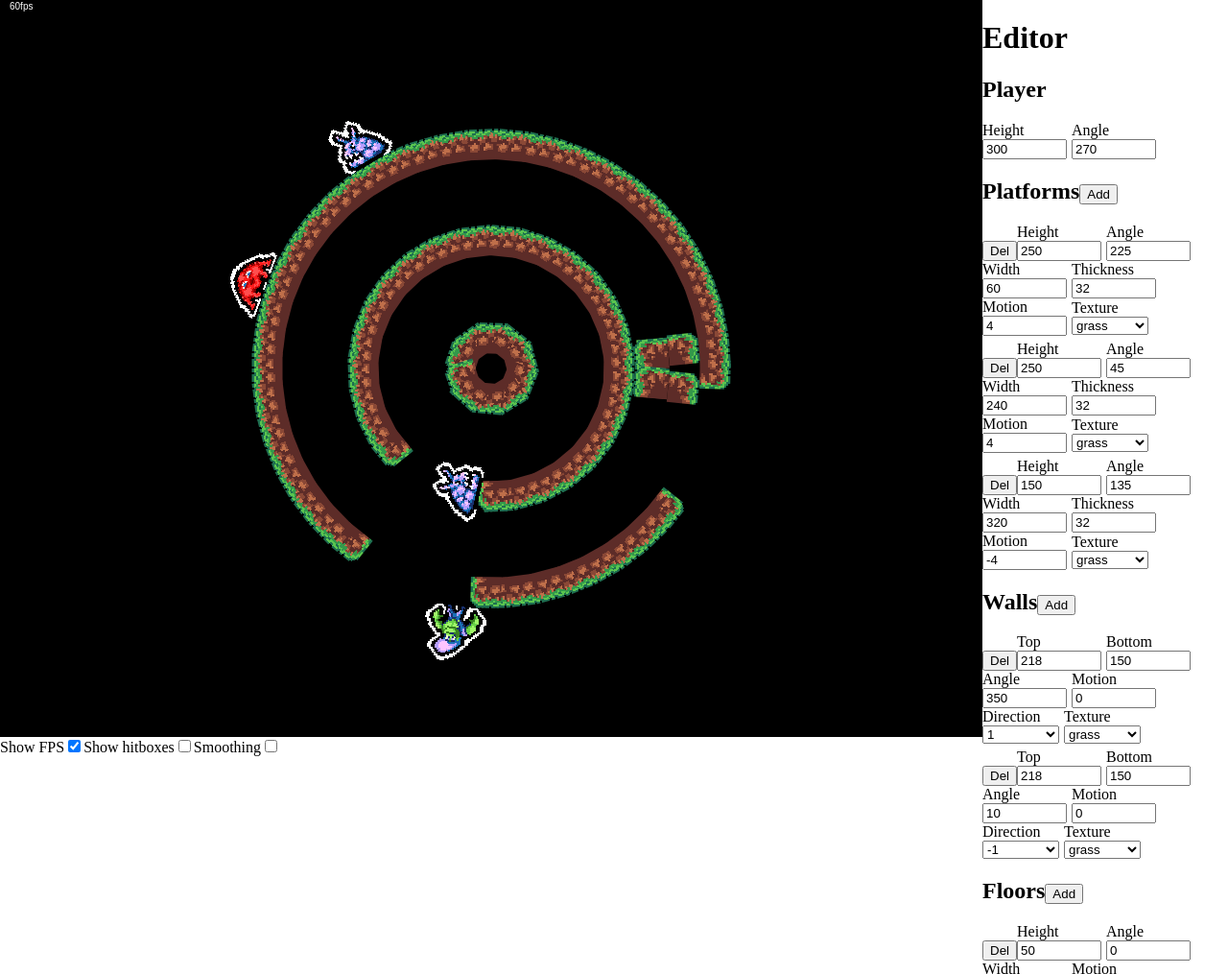
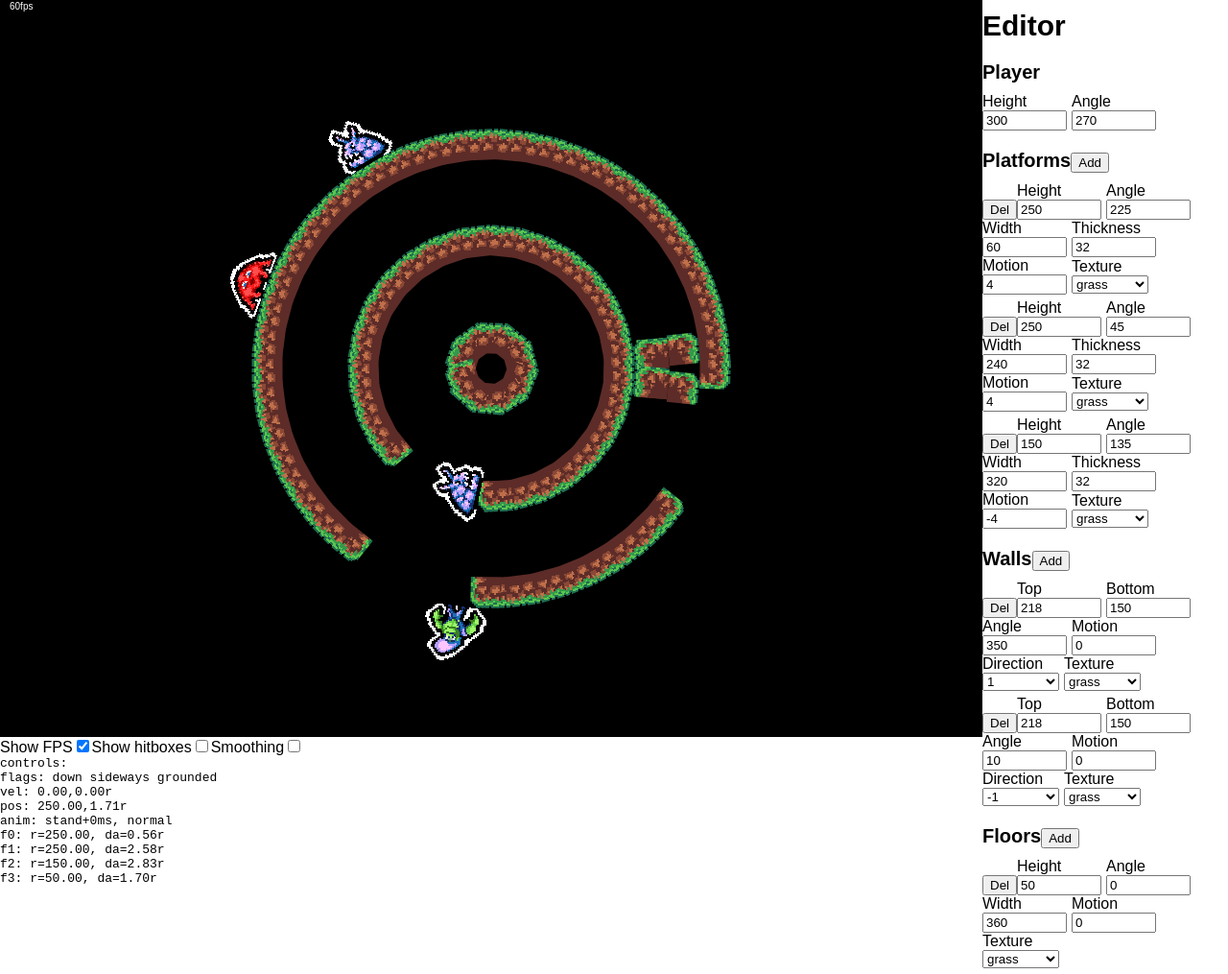
Before and after one commit to lagdotcom/isole-proto, a website built with webpack: page dist/index.html in a window 1280 px wide. Shown: the top 1015 px of the page at 96% size. Built offline with nearby package versions, Linux system fonts and the light colour scheme.

Commit message:
minor style changes

```diff
--- a/src/Editor.js
+++ b/src/Editor.js
@@ -153,7 +153,7 @@ Editor.prototype.makeDom = function(parent) {
 
 	mel(c, 'h1', { innerText: 'Editor' });
 
-	const yc = mel(c, 'div', { className: 'player' });
+	const yc = mel(c, 'div', { className: 'section section-player' });
 	mel(yc, 'h2', { innerText: 'Player' });
 	this.makePlayerDom(yc, data.player);
 
@@ -186,7 +186,7 @@ Editor.prototype.makeDom = function(parent) {
 		dir: dLeft,
 	});
 
-	const dc = mel(c, 'div', { className: 'dump' });
+	const dc = mel(c, 'div', { className: 'section section-dump' });
 	mel(dc, 'h2', { innerText: 'Dump' });
 	this.dump = mel(dc, 'textarea');
 	mel(
@@ -212,7 +212,9 @@ Editor.prototype.makeDom = function(parent) {
 };
 
 Editor.prototype.makeSection = function(parent, name, label, maker, example) {
-	const container = mel(parent, 'div', { className: name });
+	const container = mel(parent, 'div', {
+		className: 'section section-' + name,
+	});
 	this.makeAdd(
 		mel(container, 'h2', { innerText: label }),
 		name,
--- a/src/Player.js
+++ b/src/Player.js
@@ -22,6 +22,7 @@ import {
 	piHalf,
 	scalew,
 } from './tools';
+import mel from './makeElement';
 import WoodyController from './spr/woody';
 
 export default function Player(game, options = {}) {
@@ -50,8 +51,9 @@ export default function Player(game, options = {}) {
 	this.a = deg2rad(this.a);
 
 	if (game.options.showDebug) {
-		this.del = document.createElement('div');
-		document.body.appendChild(this.del);
+		this.del = mel(game.options.debugContainer, 'div', {
+			className: 'debug debug-player',
+		});
 	}
 }
 
--- a/src/isole.css
+++ b/src/isole.css
@@ -1,6 +1,23 @@
 body {
 	margin: 0;
 	padding: 0;
+	font-family: sans-serif;
+}
+
+h1 {
+	font-size: 30px;
+	margin: 10px 0;
+	padding: 0;
+}
+
+h2 {
+	font-size: 20px;
+	margin: 10px 0;
+	padding: 0;
+}
+
+.debug {
+	font-family: monospace;
 }
 
 .layout {
@@ -22,6 +39,10 @@ canvas {
 	grid-area: extras;
 }
 
+.section {
+	margin-top: 20px;
+}
+
 .entry {
 	margin-bottom: 5px;
 }
@@ -37,7 +58,7 @@ canvas {
 	margin-right: 5px;
 }
 
-.dump textarea {
+.section-dump textarea {
 	width: 90%;
 	height: 100px;
 	font-size: 10px;
--- a/src/main.js
+++ b/src/main.js
@@ -41,7 +41,7 @@ window.addEventListener('load', () => {
 	addCheckbox('Show hitboxes', G.options.showHitboxes, e => {
 		G.options.showHitboxes = e.target.checked;
 	});
-	addCheckbox('Smoothing', G.options.smoothing, e => {
+	addCheckbox('Smoothing', G.context.imageSmoothingEnabled, e => {
 		G.options.smoothing = e.target.checked;
 		G.context.imageSmoothingEnabled = G.options.smoothing;
 	});
```
